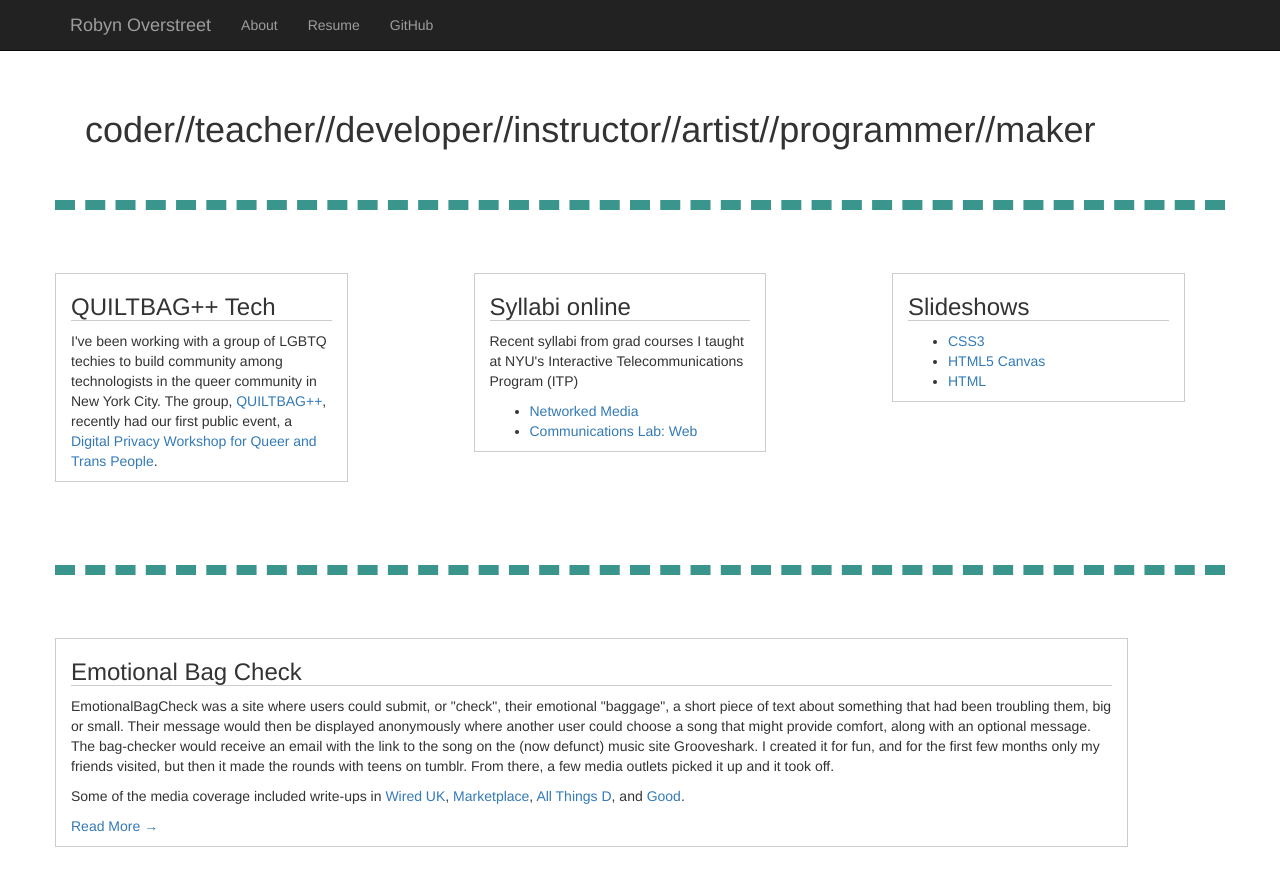
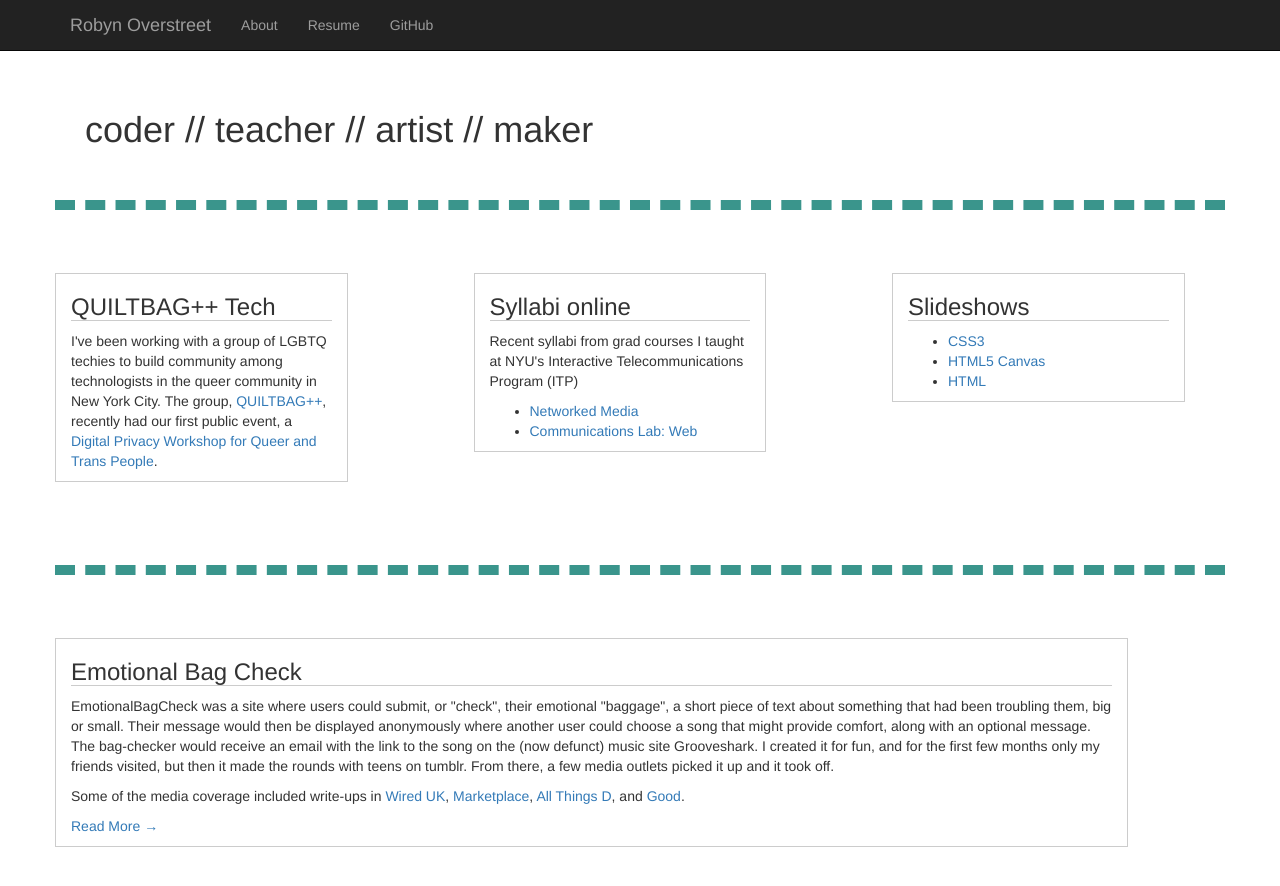
Before and after one commit to robynover/robynover.github.io, a Jekyll site: the page built from index.html, in a window 1280 px wide and 900 px high. Shown: the top 886 px of the window. Built offline with Jekyll 4.4.1, drawn with Linux system fonts in a browser that asks for light colours; a script that is not in the unit is left out.

Commit message:
Update home.html
Fixed the long first line to have spaces so it doesn't mess up the layout esp on mobile

```diff
--- a/_layouts/home.html
+++ b/_layouts/home.html
@@ -11,7 +11,7 @@
 
     <div class="container">
 
-      <div class="banner"><h1>coder//teacher//developer//instructor//artist//programmer//maker</h1></div>
+      <div class="banner"><h1>coder // teacher // artist // maker</h1></div>
 
 
         <div class="row square-row">
```
